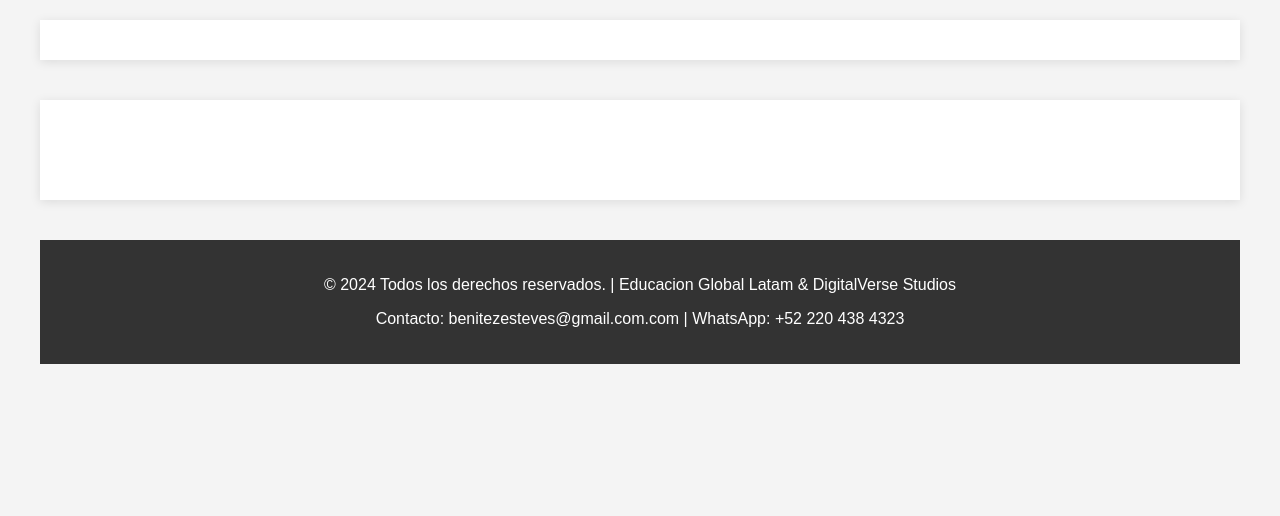
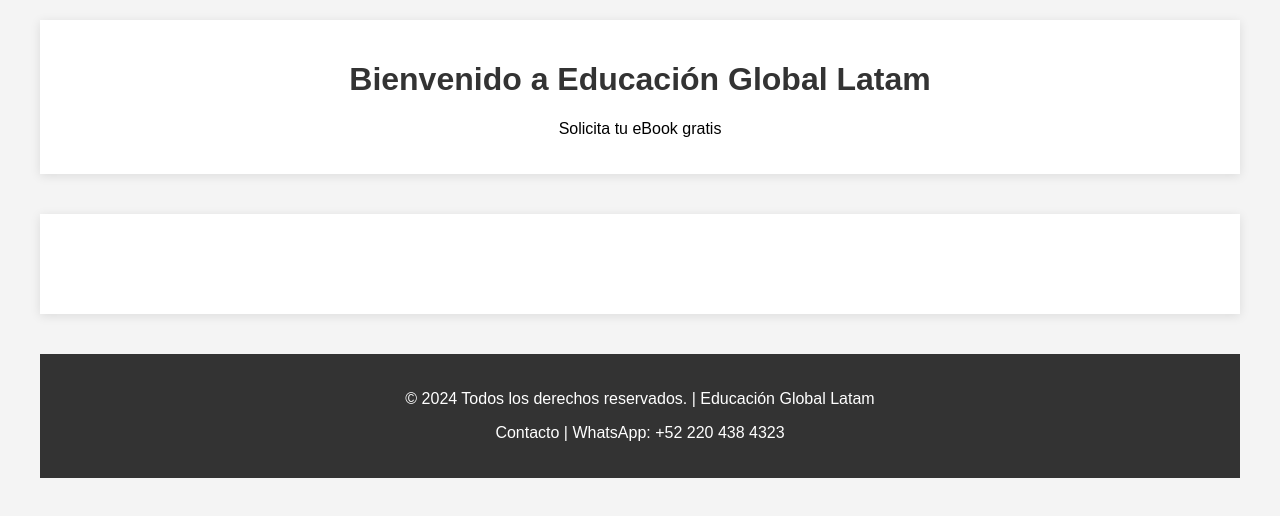
Before and after one commit to EducacionGlobalLatam/ebook.gratis, a plain HTML site: page index.html in a window 1280 px wide. Drawn offline with Linux system fonts and the light colour scheme.

Commit message:
Update index.html

```diff
--- a/index.html
+++ b/index.html
@@ -52,7 +52,8 @@
     <div class="container">
         <!-- Header Section -->
         <div class="header">
-
+      <h1>Bienvenido a Educación Global Latam</h1>
+            <p>Solicita tu eBook gratis</p>
         </div>
 
         <!-- Widget Section -->
@@ -67,8 +68,8 @@
 
         <!-- Footer Section -->
         <div class="footer">
-            <p>&copy; 2024 Todos los derechos reservados. | Educacion Global Latam & DigitalVerse Studios</p>
-            <p>Contacto: benitezesteves@gmail.com.com | WhatsApp: +52 220 438 4323</p>
+            <p>&copy; 2024 Todos los derechos reservados. | Educación Global Latam </p>
+            <p>Contacto | WhatsApp: +52 220 438 4323</p>
         </div>
     </div>
 </body>
```
